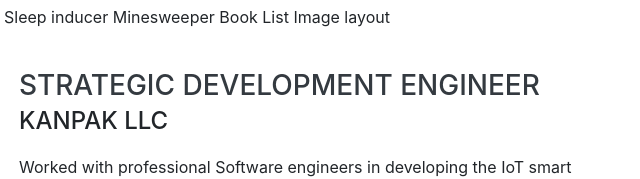
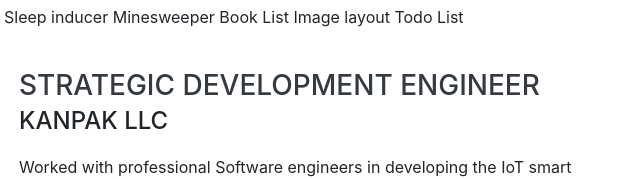
Before and after one commit to averyburne/portfolio, a website with bundled scripts: page index.html in a window 1280 px wide. Shown: the part 2030-2209 px from the top of the page, 301-941 px from the left. Built offline with nearby package versions, Linux system fonts and the light colour scheme; a web font is replaced by a local one.

Commit message:
Added links for other projects

```diff
--- a/index.html
+++ b/index.html
@@ -164,6 +164,7 @@
          <a>Minesweeper</a>
          <a>Book List</a>
          <a>Image layout</a>
+         <a>Todo List</a>
        </div>
 
      </div>
```
